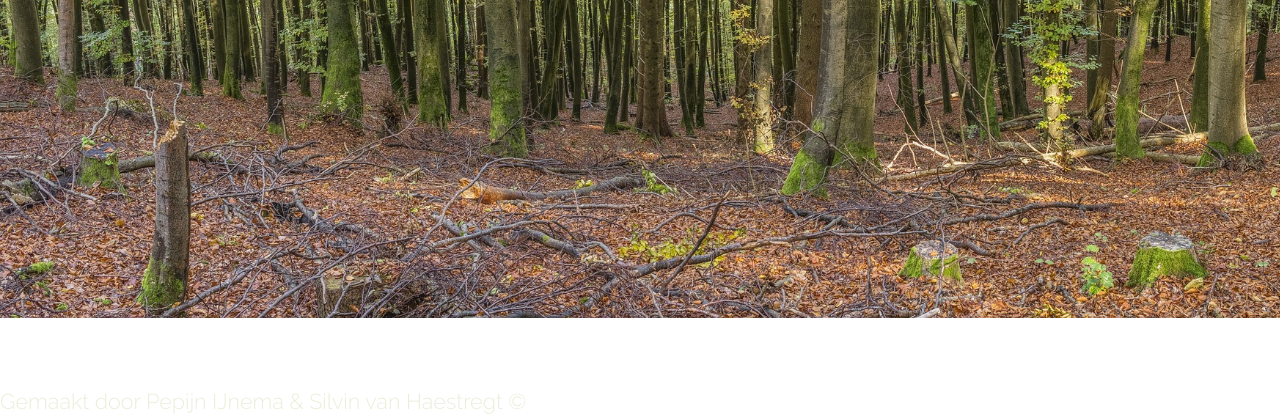
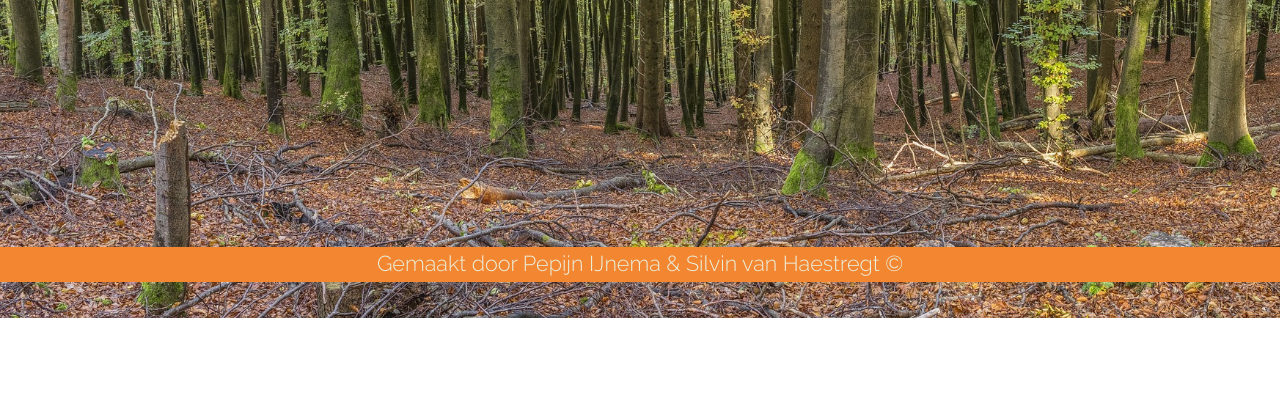
Before and after one commit to SilvinvanHaestregt/Project-Winkeltje-Raamsdonksveer, a PHP site: page /Project-Winkeltje-Raamdsdonksveer/index.php in a window 1280 px wide. Shown: the part 380-800 px from the top of the page. Run offline with PHP 8.4, Linux system fonts and the light colour scheme.

Commit message:
css footer

```diff
--- a/css/main.css
+++ b/css/main.css
@@ -217,9 +217,14 @@ h1 {
   text-align: center;
 }
 /* footer */
-footer{
-  position: absolute;
-  bottom: 0px;
+#footer{
+  display: flex;
+  justify-content: center;
+  bottom: auto;
+  margin-top: 49%;
+  background-color:#f38630;
+
+
 
 }
 
--- a/footer.php
+++ b/footer.php
@@ -4,7 +4,7 @@
 
 </head>
 <body >
-	<div>
+	<div id="footer">
 	<p>Gemaakt door Pepijn IJnema & Silvin van Haestregt &copy;</p>
 	</div>
 </body>
```
